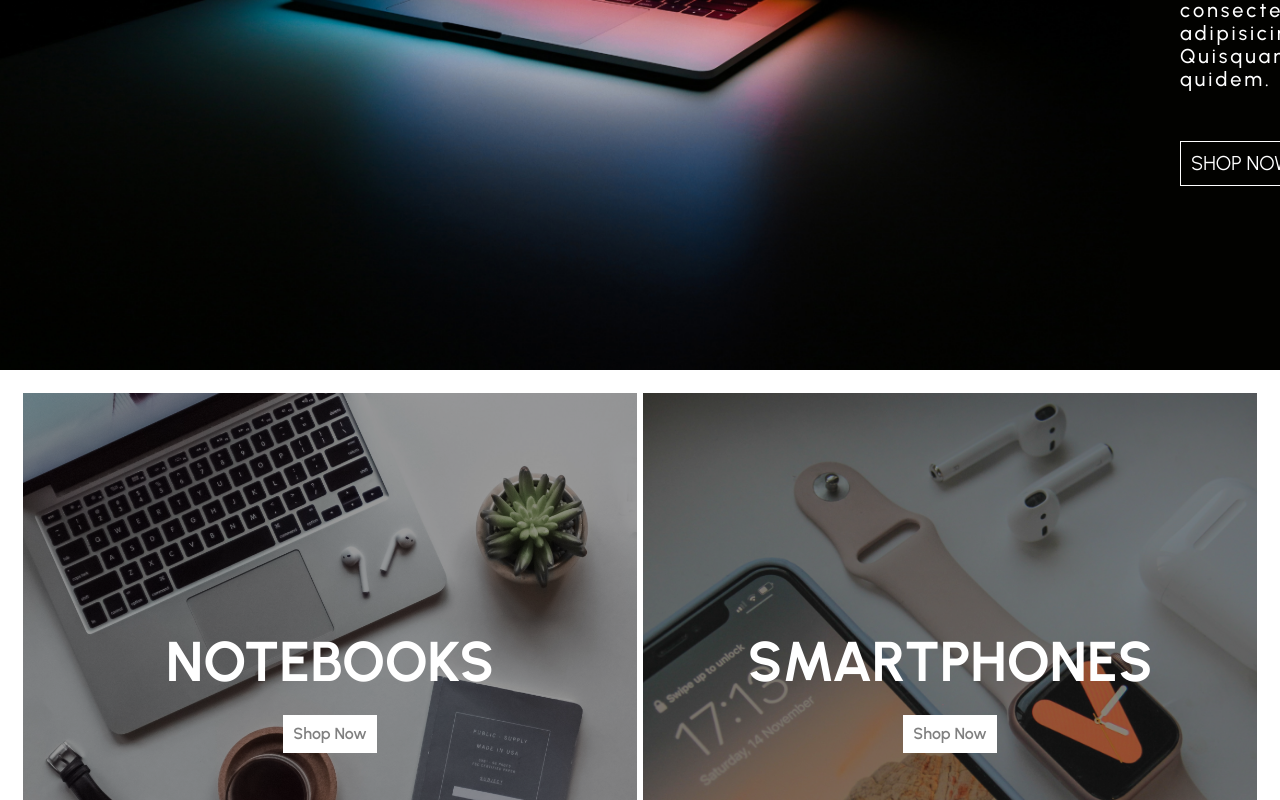
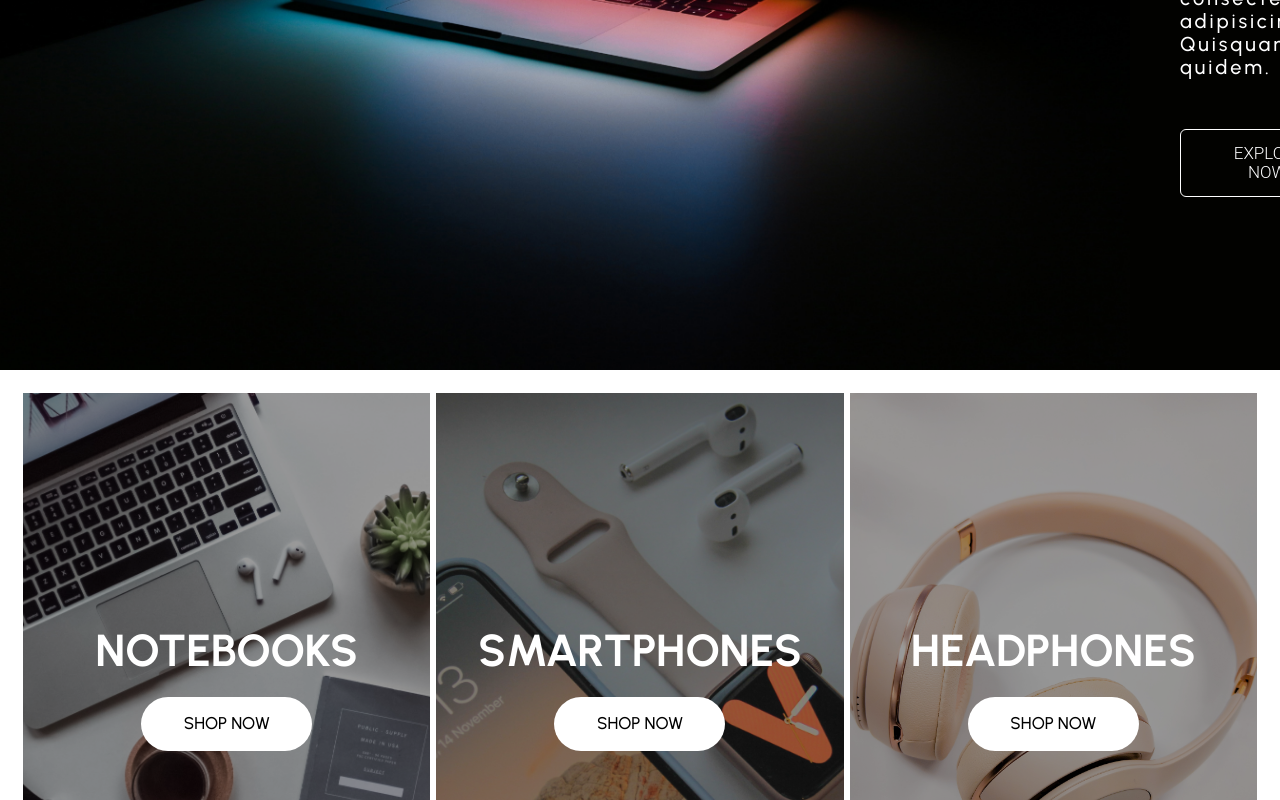
Before and after one commit to Kimblag/my-shop-online-client, a React (Create React App) app: page / in a window 1280 px wide. Shown: the part 520-1320 px from the top of the page. Built offline with nearby package versions, Linux system fonts and the light colour scheme.

Commit message:
changed slider and categories button and added new category item

```diff
--- a/src/components/Slider.tsx
+++ b/src/components/Slider.tsx
@@ -1,9 +1,9 @@
 import React, { useState } from 'react'
-import { Container, Arrow, Wrapper, Slide, ImgContainer, Image, InfoContainer, Title, Desc, Button } from '../styles/Slider.styles'
+import { Container, Arrow, Wrapper, Slide, ImgContainer, Image, InfoContainer, Title, Desc } from '../styles/Slider.styles'
 import ArrowLeftRoundedIcon from '@mui/icons-material/ArrowLeftRounded';
 import ArrowRightRoundedIcon from '@mui/icons-material/ArrowRightRounded';
 import { sliderItems } from '../data';
-
+import '../styles/slider.css'
 
 const Slider: React.FC = (): JSX.Element => {
     const [slideIndex, setSlideIndex] = useState<number>(0)
@@ -32,7 +32,8 @@ const Slider: React.FC = (): JSX.Element => {
                             <Desc>
                                 {item.desc}
                             </Desc>
-                            <Button>SHOP NOW</Button>
+                            <button className="btn"> EXPLORE NOW!
+                            </button>
                         </InfoContainer>
                     </Slide>
                 ))}
--- a/src/data.ts
+++ b/src/data.ts
@@ -3,6 +3,7 @@ import imageTwo from './assets/slider/img2.jpg'
 import imageThree from './assets/slider/img3.jpg'
 import smartphones from './assets/categories/smartphones.jpg'
 import laptops from './assets/categories/laptops.jpg'
+import headphones from './assets/categories/headphones.jpg'
 
 export const sliderItems = [
     {
@@ -15,7 +16,7 @@ export const sliderItems = [
     {
         id: 2,
         img: imageTwo,
-        title: 'New iPhone premier',
+        title: 'New iPhone',
         desc: "lorem ipsum dolor sit amet consectetur adipisicing elit. Quisquam, quidem.",
         bg: "#2b2a2e" ,
     },
@@ -40,4 +41,9 @@ export const categories = [
         img: smartphones,
         title: 'SMARTPHONES',
     },
+    {
+        id: 3,
+        img: headphones,
+        title: 'HEADPHONES',
+    },
 ]
--- a/src/styles/CategoryItem.styles.tsx
+++ b/src/styles/CategoryItem.styles.tsx
@@ -26,13 +26,47 @@ export const Info = styled.div`
 export const Title = styled.h1`
     color: #ffffff;
     margin-bottom: 20px;
-    font-size: 3.5rem;
+    font-size: 2.8rem;
 `
 export const Button = styled.button`
+    position: relative;
+    font-size: 17px;
+    text-transform: uppercase;
+    text-decoration: none;
+    padding: 1em 2.5em;
+    display: inline-block;
+    border-radius: 6em;
+    transition: all .2s;
     border: none;
-    padding: 10px;
-    background-color: #fff;
-    color: gray;
-    cursor: pointer;
-    font-weight: 600;
+    font-family: inherit;
+    font-weight: 500;
+    color: black;
+    background-color: white;
+    &:hover {
+        transform: translateY(-3px);
+        box-shadow: 0 10px 20px rgba(0, 0, 0, 0.2);
+    }
+    &:active {
+        transform: translateY(-1px);
+        box-shadow: 0 5px 10px rgba(0, 0, 0, 0.2);
+    }
+    &::after {
+        content: "";
+        display: inline-block;
+        height: 100%;
+        width: 100%;
+        border-radius: 100px;
+        position: absolute;
+        top: 0;
+        left: 0;
+        z-index: -1;
+        transition: all .4s;
+    }
+    &::after {
+        background-color: #fff;
+    }
+    &:hover::after {
+        transform: scaleX(1.4) scaleY(1.6);
+        opacity: 0;
+    }
 `
--- a/src/styles/Slider.styles.tsx
+++ b/src/styles/Slider.styles.tsx
@@ -1,15 +1,15 @@
-import styled from "styled-components"
+import styled, { keyframes } from "styled-components"
 
 type ArrowProps = {
-    children: React.ReactNode
-    direction: "left" | "right"
+  children: React.ReactNode
+  direction: "left" | "right"
 }
 type SlideProps = {
-    children: React.ReactNode
-    bg: string
+  children: React.ReactNode
+  bg: string
 }
 type WrapperProps = {
-    slideIndex: number;
+  slideIndex: number;
 }
 
 
@@ -33,8 +33,8 @@ export const Arrow = styled.div<ArrowProps>`
     position: absolute;
     top: 0;
     bottom: 0;
-    left: ${props=> props.direction === "left" && "10px"};
-    right: ${props=> props.direction === "right" && "10px"};
+    left: ${props => props.direction === "left" && "10px"};
+    right: ${props => props.direction === "right" && "10px"};
     margin: auto;
     cursor: pointer;
     opacity: 0.5;
@@ -54,7 +54,7 @@ export const Slide = styled.div<SlideProps>`
   height: 100vh;
   display: flex;
   align-items: center;
-  background-color: ${props=> props.bg};
+  background-color: ${props => props.bg};
 `;
 
 export const ImgContainer = styled.div`
@@ -84,12 +84,3 @@ export const Desc = styled.p`
   color: white;
   font-family: 'Urbanist', sans-serif;
 `;
-
-export const Button = styled.button`
-  padding: 10px;
-  font-size: 20px;
-  background-color: transparent;
-  cursor: pointer;
-  color: white;
-  border: 0.5px solid white;
-`;
--- /dev/null
+++ b/src/styles/slider.css
@@ -0,0 +1,55 @@
+.btn {
+    --color: #ffffff;
+    --color2: rgb(10, 25, 30);
+    padding: 0.8em 1.75em;
+    background-color: transparent;
+    border-radius: 6px;
+    border: .3px solid var(--color);
+    transition: .5s;
+    position: relative;
+    overflow: hidden;
+    cursor: pointer;
+    z-index: 1;
+    font-weight: 300;
+    font-size: 17px;
+    font-family: 'Roboto', 'Segoe UI', sans-serif;
+    text-transform: uppercase;
+    color: var(--color);
+   }
+
+   .btn::after, .btn::before {
+    content: '';
+    display: block;
+    height: 100%;
+    width: 100%;
+    transform: skew(90deg) translate(-50%, -50%);
+    position: absolute;
+    inset: 50%;
+    left: 25%;
+    z-index: -1;
+    transition: .5s ease-out;
+    background-color: var(--color);
+   }
+
+   .btn::before {
+    top: -50%;
+    left: -25%;
+    transform: skew(90deg) rotate(180deg) translate(-50%, -50%);
+   }
+
+   .btn:hover::before {
+    transform: skew(45deg) rotate(180deg) translate(-50%, -50%);
+   }
+
+   .btn:hover::after {
+    transform: skew(45deg) translate(-50%, -50%);
+   }
+
+   .btn:hover {
+    color: var(--color2);
+   }
+
+   .btn:active {
+    filter: brightness(.7);
+    transform: scale(.98);
+   }
```
Also changed, not shown: src/assets/categories/headphones.jpg (added).
